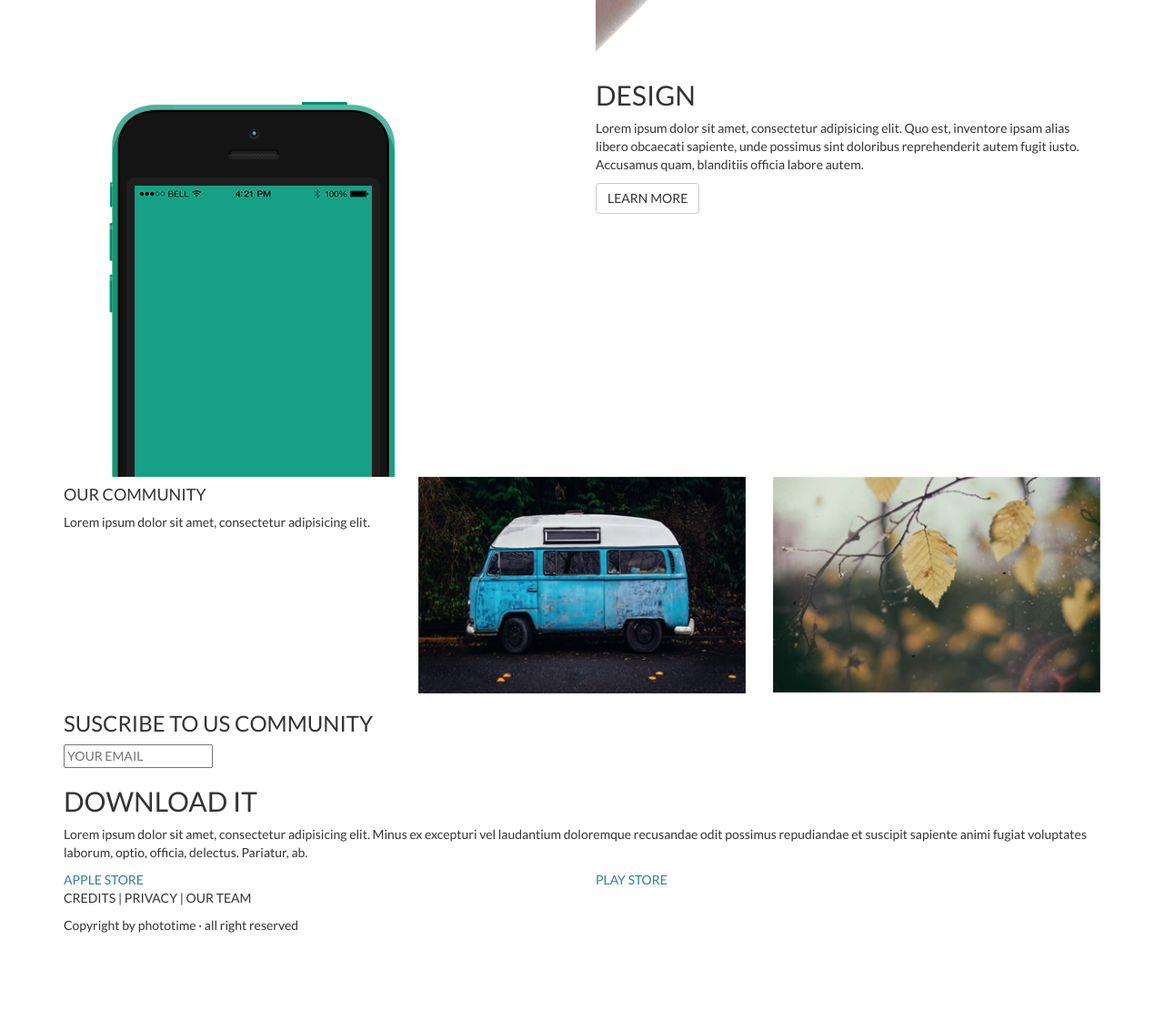
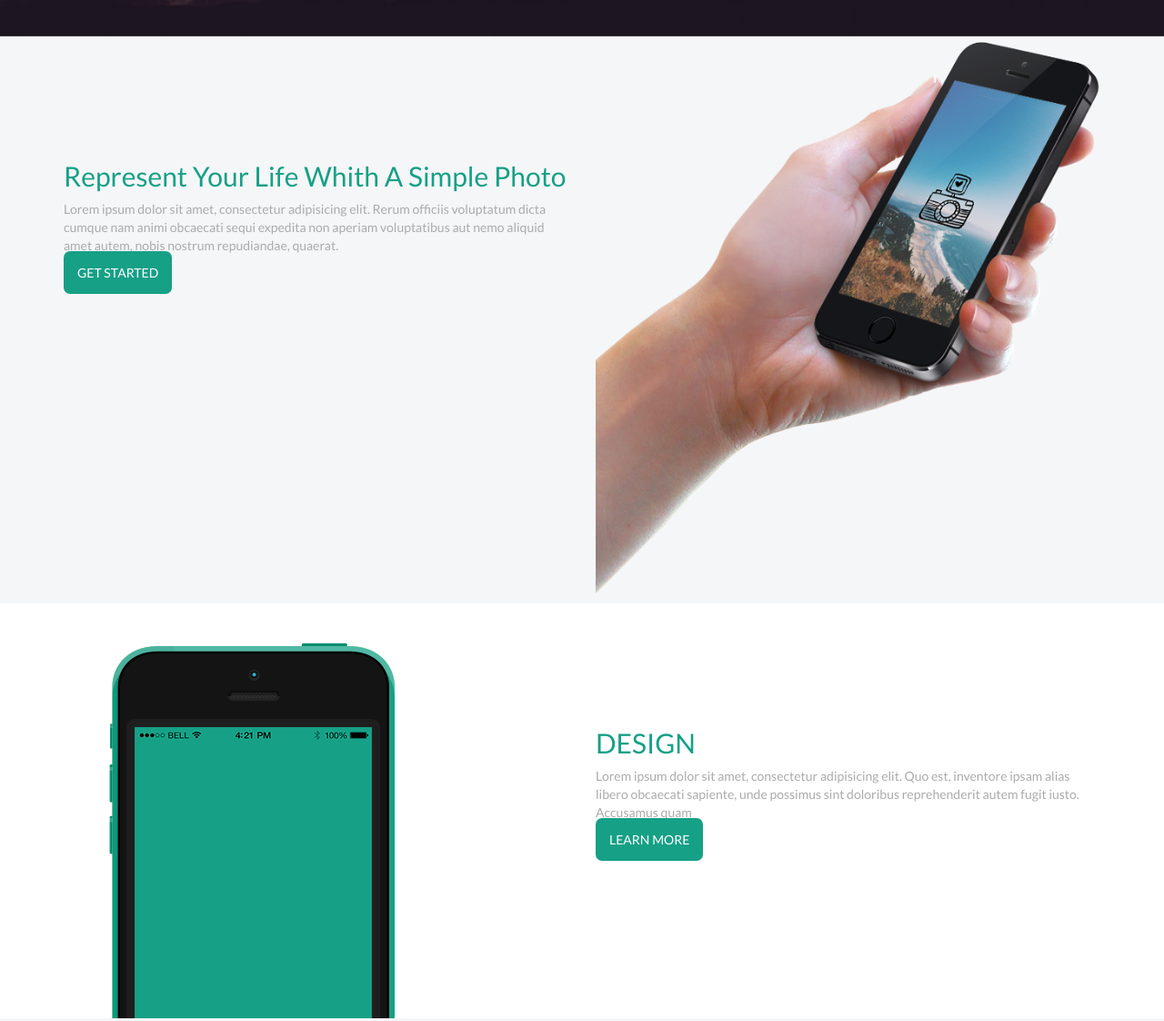
Before and after one commit to nanynn/photo-lab, a website: page index.html in a window 1280 px wide. Shown: the part 760-1882 px from the top of the page at 91% size. Before the commit the page ends 1797 px from the top, so only its background shows below. Drawn offline with Linux system fonts and the light colour scheme.

Commit message:
realización de algunos estilos

```diff
--- a/assets/sass/_bases.scss
+++ b/assets/sass/_bases.scss
@@ -5,4 +5,99 @@ body{
 #first{
 	background-image: url(../../dist/img/bg1.jpg);
 	@include background();
+	background-atachmet:fixed;
+	height: 100vh;
+
+		@media screen and (max-width:668px){
+			height: 50vh;
+		}
+	nav{
+		background-color: transparent;
+		color: $white;
+		margin: 0 auto;
+		border: none;
+	}
+	.first__info{
+		color: white;
+		padding-top: 20%;
+		padding-botton: 20%;
+	}
+	.first__info--p{
+		padding-bottom: 3%;
+	}
+	.first__info--btn{
+		@include btn();
+		margin: 0 auto;
+	}
+
 }
+
+#second{
+	background-color: $celeste;
+
+	.second__title{
+		padding-top: 10%;
+	}
+	.second__title--h2{
+		text-transform: capitalize;
+		color: $verde;
+	}
+	.second__title--p{
+		color: $grey;
+		text-align:left;
+		padding-botton: 3%;
+	}
+	.second__title--btn{
+		@include btn();
+		margin: 0 auto;
+	}
+}
+
+#third{
+	.third__title{
+		padding-top: 10%;
+	}
+	.third__title--h2{
+		color: $verde;
+	}
+	.third__title--p{
+		color:$grey;
+		padding-botton: 3%;
+	}
+	.third__title--btn{
+		@include btn();
+		margin: 0 auto;
+	}
+}
+
+#four{
+	background-color: $celeste;
+
+	.four__box{
+		padding: 10% 0;
+	}
+	.four__box--h4{
+		padding-botton: 5%;
+		text-align: center;
+	}
+}
+
+#five{
+	background-image: url(../../dist/img/bg2.jpg);
+	@include background();
+	background-atachmet:fixed;
+	height: 50vh;
+
+	.five__box{
+		padding: 10% 0;
+		margin: 0 auto;
+	}
+	.five__box--h3{
+		color: $white;
+		padding-botton: 3%;
+	}
+	.five__box--btn{
+		background-color: $verde;
+		width: 5%
+	}
+}
--- a/assets/sass/_mixin.scss
+++ b/assets/sass/_mixin.scss
@@ -3,3 +3,13 @@
 	background-size: cover;
 	background-position:center;
 }
+
+@mixin btn(){
+	padding-top: 5%;
+	background-color: $verde;
+	color: $white;
+	border-radius:0.5em;
+	padding: 15px;
+	width: 20%;
+	text-decoration:none;
+}
--- a/assets/sass/_variables.scss
+++ b/assets/sass/_variables.scss
@@ -1,2 +1,5 @@
 $white: #fff;
 $black: #000;
+$verde: #16a086;
+$celeste: #f5f6f8;
+$grey: #ababab;
--- a/gulpfile.js
+++ b/gulpfile.js
@@ -19,7 +19,7 @@ gulp.task('style', function(){
 		.pipe(gulp.dest('dist/css/'));
 });
 
-gulp.task('webserver', function(){
+/*gulp.task('webserver', function(){
 	gulp.src('../photo-lab/')
 		.pipe(webserver({
 			fallback: 'index.html',
@@ -27,6 +27,6 @@ gulp.task('webserver', function(){
 			directoryListing: false,
 			open: true
 		}));
-});
+});*/
 
-gulp.task('default', ['script', 'style', 'webserver']);
+gulp.task('default', ['script', 'style'/*, 'webserver'*/]);
--- a/index.html
+++ b/index.html
@@ -36,13 +36,13 @@
 				</div>
 			</div>
 			<div class="row">
-				<div class="col-lg-12 col-xs-12 first__info--p">
+				<div class="col-lg-12 col-xs-12 first__info--p text-uper">
 					<p>print your life in a simple photo</p>
 				</div>
 			</div>
 			<div class="row">
-				<div class="col-lg-12 col-xs-12 first__info--btn">
-					<a href="#" type="button" class="btn btn-default">GET STARTED</a>
+				<div class="col-lg-12 col-xs-12">
+					<a href="#" type="button" class="first__info--btn">GET STARTED</a>
 				</div>
 			</div>
 		</div>
@@ -51,24 +51,12 @@
 	<section id="second">
 		<div class="container">
 			<div class="row">
-				<div class="col-lg-6">
-					<div class="row">
-						<div class="col-lg-12">
-							<h2>represent your life whith a simple photo</h2>
-						</div>
-					</div>
-					<div class="row">
-						<div class="col-lg-12">
-							<p>Lorem ipsum dolor sit amet, consectetur adipisicing elit. Rerum officiis voluptatum dicta cumque nam animi obcaecati sequi expedita non aperiam voluptatibus aut nemo aliquid amet autem, nobis nostrum repudiandae, quaerat.</p>
-						</div>
-					</div>
-					<div class="row">
-						<div class="col-lg-12">
-							<a href="#" class="btn btn-default">GET STARTED</a>
-						</div>
-					</div>
+				<div class="col-lg-6 col-md-6 col-xs-12 second__title">
+					<h2 class="second__title--h2">represent your life whith a simple photo</h2>
+					<p class="second__title--p">Lorem ipsum dolor sit amet, consectetur adipisicing elit. Rerum officiis voluptatum dicta cumque nam animi obcaecati sequi expedita non aperiam voluptatibus aut nemo aliquid amet autem, nobis nostrum repudiandae, quaerat.</p>
+					<a href="#" class="second__title--btn">GET STARTED</a>
 				</div>
-				<div class="col-lg-6">
+				<div class="col-lg-6 col-md-6 col-xs-12">
 					<img src="dist/img/hand.png" alt="" class="img-responsive">
 				</div>
 			</div>
@@ -78,25 +66,13 @@
 	<section id="third">
 		<div class="container">
 			<div class="row">
-				<div class="col-lg-6">
-					<img src="dist/img/phone.png" alt="">
+				<div class="col-lg-6 col-md-6 col-xs-12">
+					<img src="dist/img/phone.png" alt="" class="img-responsive">
 				</div>
-				<div class="col-lg-6">
-					<div class="row">
-						<div class="col-lg-12">
-							<h2>DESIGN</h2>
-						</div>
-					</div>
-					<div class="row">
-						<div class="col-lg-12">
-							<p>Lorem ipsum dolor sit amet, consectetur adipisicing elit. Quo est, inventore ipsam alias libero obcaecati sapiente, unde possimus sint doloribus reprehenderit autem fugit iusto. Accusamus quam, blanditiis officia labore autem.</p>
-						</div>
-					</div>
-					<div class="row">
-						<div class="col-lg-12">
-							<a href="#" class="btn btn-default">LEARN MORE</a>
-						</div>
-					</div>
+				<div class="col-lg-6 col-md-6 col-xs-12 third__title">
+					<h2 class="third__title--h2">DESIGN</h2>
+					<p class="third__title--p">Lorem ipsum dolor sit amet, consectetur adipisicing elit. Quo est, inventore ipsam alias libero obcaecati sapiente, unde possimus sint doloribus reprehenderit autem fugit iusto. Accusamus quam</p>
+					<a href="#" class="third__title--btn">LEARN MORE</a>
 				</div>
 			</div>
 		</div>
@@ -104,15 +80,15 @@
 
 	<section id="four">
 		<div class="container">
-			<div class="row">
-				<div class="col-lg-4">
-					<h4>OUR COMMUNITY</h4>
-					<p>Lorem ipsum dolor sit amet, consectetur adipisicing elit.</p>
+			<div class="row four__box">
+				<div class="col-lg-3 col-xs-12">
+					<h4 class="four__box--h4">OUR COMMUNITY</h4>
+					<p class="four__box--p">Lorem ipsum dolor sit amet, consectetur adipisicing elit.</p>
 				</div>
-				<div class="col-lg-4">
+				<div class="col-lg-3 col-xs-12">
 					<img src="dist/img/car.jpg" alt="" class="img-responsive">
 				</div>
-				<div class="col-lg-4">
+				<div class="col-lg-3 col-xs-12">
 					<img src="dist/img/leaf.jpg" alt="" class="img-responsive">
 				</div>
 			</div>
@@ -121,17 +97,15 @@
 
 	<section id="five">
 		<div class="container">
-			<div class="row">
+			<div class="row five__box text-center">
 				<div class="col-lg-12">
-					<h3>SUSCRIBE TO US COMMUNITY</h3>
+					<h3 class="five__box--h3">SUSCRIBE TO US COMMUNITY</h3>
 				</div>
-			</div>
-			<div class="row">
 				<div class="col-lg-10">
 					<input type="text" placeholder="YOUR EMAIL">
 				</div>
 				<div class="col-lg-2">
-					<a href="#" class="btn"></a>
+					<a href="#" class="five__box--btn"></a>
 				</div>
 			</div>
 		</div>
```
Also changed, not shown: dist/css/style.min.css.
